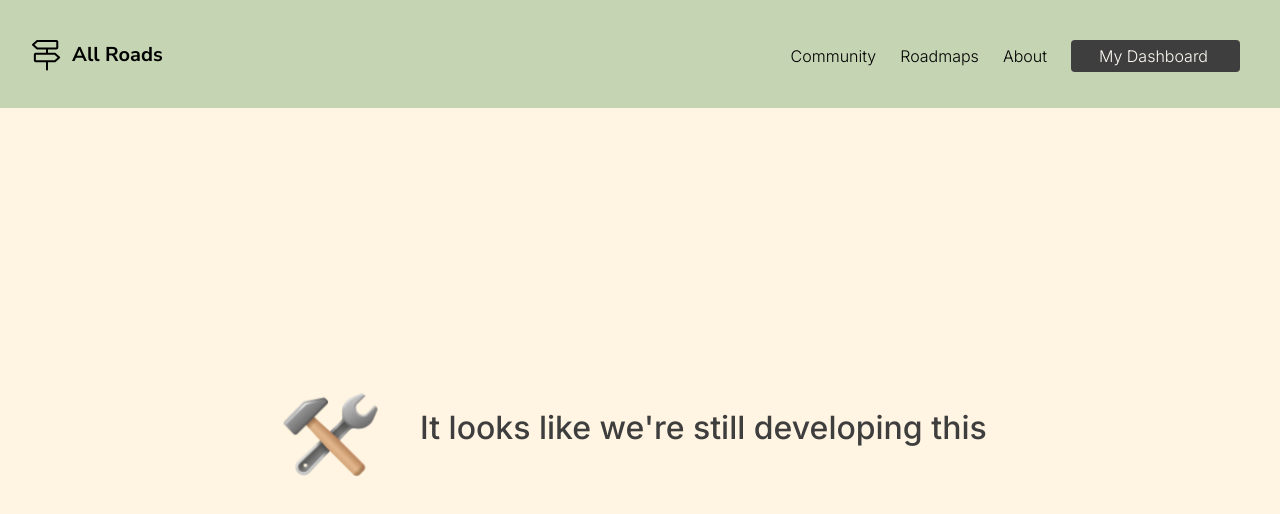
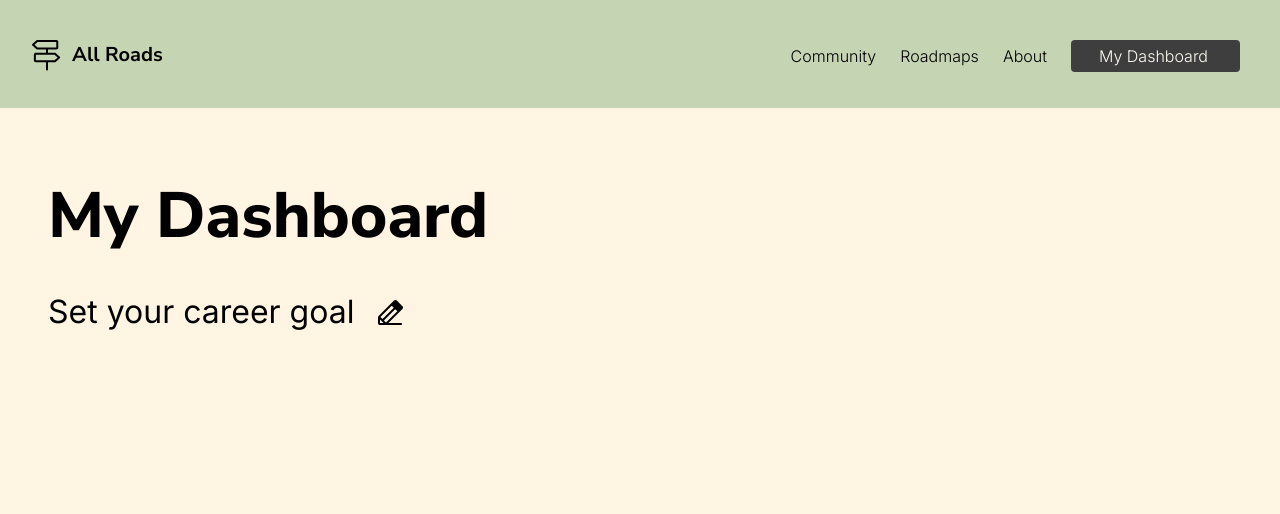
Before and after one commit to cherryontech/salted-caramel, a React (Vite) app: page /dashboard in a window 1280 px wide. Shown: the top 514 px of the page. Built offline with nearby package versions, Linux system fonts and the light colour scheme.

Commit message:
added icons, added dashboard title and intention, refactored code

```diff
--- a/src/App.tsx
+++ b/src/App.tsx
@@ -7,7 +7,6 @@ import Home from "./routes/Home";
 import DetailPage from "./routes/DetailPage";
 import Questionnaire from "./questionnaire/Questionnaire";
 import { QuestionnaireProvider } from "./questionnaire/QuestionnaireProvider";
-import ResultsPage from "./questionnaire/pages/ResultsPage";
 
 const App = () => {
   return (
@@ -17,13 +16,20 @@ const App = () => {
         <Route path="/about" element={<About />} />
         <Route path="/roadmaps" element={<Roadmaps />} />
         <Route path="/community" element={<Community />} />
-        <Route path="/dashboard" element={<Dashboard />} />
-        <Route path="/results" element={<ResultsPage />} />
         <Route
           path="/builddashboard"
           element={
             <QuestionnaireProvider>
               <Questionnaire />
+            </QuestionnaireProvider>
+          }
+        />
+
+        <Route
+          path="/dashboard"
+          element={
+            <QuestionnaireProvider>
+              <Dashboard />
             </QuestionnaireProvider>
           }
         />
--- a/src/assets/icons/Book.tsx
+++ b/src/assets/icons/Book.tsx
@@ -2,9 +2,9 @@ const BookIcon = () => {
   return (
     <div>
       <svg
-        width="32"
-        height="32"
-        viewBox="0 0 32 32"
+        width="30"
+        height="30"
+        viewBox="0 0 32 33"
         fill="none"
         xmlns="http://www.w3.org/2000/svg"
       >
--- /dev/null
+++ b/src/assets/icons/Pencil.tsx
@@ -0,0 +1,20 @@
+const Pencil = () => {
+  return (
+    <div>
+      <svg
+        width="25"
+        height="25"
+        viewBox="0 0 25 25"
+        fill="none"
+        xmlns="http://www.w3.org/2000/svg"
+      >
+        <path
+          d="M24.415 6.17095L18.8288 0.585948C18.643 0.400182 18.4225 0.252823 18.1799 0.152285C17.9372 0.0517467 17.6771 0 17.4144 0C17.1517 0 16.8916 0.0517467 16.6489 0.152285C16.4062 0.252823 16.1857 0.400182 16 0.585948L0.58626 15.9997C0.399734 16.1847 0.251852 16.405 0.151209 16.6477C0.0505661 16.8904 -0.000829299 17.1507 1.01187e-05 17.4134V22.9997C1.01187e-05 23.5301 0.210724 24.0388 0.585796 24.4139C0.960869 24.789 1.46958 24.9997 2.00001 24.9997H23C23.2652 24.9997 23.5196 24.8943 23.7071 24.7068C23.8947 24.5193 24 24.2649 24 23.9997C24 23.7345 23.8947 23.4801 23.7071 23.2926C23.5196 23.1051 23.2652 22.9997 23 22.9997H10.415L24.415 8.9997C24.6008 8.81397 24.7481 8.59348 24.8487 8.35079C24.9492 8.10811 25.001 7.848 25.001 7.58532C25.001 7.32264 24.9492 7.06253 24.8487 6.81985C24.7481 6.57717 24.6008 6.35667 24.415 6.17095ZM5.91501 20.4997L17.2075 9.2072L19.2938 11.2922L8.00001 22.5859L5.91501 20.4997ZM15.79 7.7922L4.50001 19.0859L2.41376 16.9997L13.7075 5.7072L15.79 7.7922ZM2.00001 19.4134L5.58626 22.9997H2.00001V19.4134Z"
+          fill="black"
+        />
+      </svg>
+    </div>
+  );
+};
+
+export default Pencil;
--- a/src/questionnaire/QuestionnaireProvider.tsx
+++ b/src/questionnaire/QuestionnaireProvider.tsx
@@ -6,6 +6,8 @@ import {
 
 type QuestionnaireState = {
   name: string;
+  icon: string;
+  careerGoal: string;
   careerLevel: string;
   fieldId: number | null;
   specializationName: string | null;
--- a/src/questionnaire/pages/AboutYourselfPage.tsx
+++ b/src/questionnaire/pages/AboutYourselfPage.tsx
@@ -3,26 +3,30 @@ import { useQuestionnaire } from "../QuestionnaireProvider";
 
 const education = [
   {
+    icon: "book",
     level: "Student",
     description: "You're aiming to start your career.",
   },
   {
+    icon: "sun",
     level: "Early Career",
     description: "You have 0-3 years of experience in your field.",
   },
   {
+    icon: "trending",
     level: "Mid/senior experience",
     description:
       "You have 4+ years of experience and are growing your expertise.",
   },
   {
+    icon: "refresh",
     level: "Changing careers",
     description: "You have work experience and are exploring a new direction.",
   },
   {
     level: "Something Else",
     description:
-      "You don't see yourslef in one of these categories- no problem!",
+      "You don't see yourself in one of these categories- no problem!",
   },
 ];
 
@@ -106,7 +110,11 @@ const AboutYourselfPage = () => {
                 name="selection"
                 value={item.level}
                 onChange={() =>
-                  setState((prev) => ({ ...prev, careerLevel: item.level }))
+                  setState((prev) => ({
+                    ...prev,
+                    careerLevel: item.level,
+                    icon: item.icon || "",
+                  }))
                 }
                 checked={state.careerLevel === item.level}
                 className="h-3 w-3 mt-1 accent-black cursor-pointer"
--- a/src/questionnaire/pages/LoadingPage.tsx
+++ b/src/questionnaire/pages/LoadingPage.tsx
@@ -4,7 +4,7 @@ import GirlCyclingAnimation from "../../assets/animations/GirlCycling";
 const LoadingPage = () => {
   useEffect(() => {
     const timer = setTimeout(() => {
-      window.location.href = "/results";
+      window.location.href = "/dashboard";
     }, 2500);
     return () => clearTimeout(timer);
   }, []);
--- a/src/questionnaire/pages/ResultsPage.tsx
+++ b/src/questionnaire/pages/ResultsPage.tsx
@@ -1,5 +1,5 @@
-const ResultsPage = () => {
-  return <div>ResultsPage</div>;
-};
+// const ResultsPage = () => {
+//   return <div>ResultsPage</div>;
+// };
 
-export default ResultsPage;
+// export default ResultsPage;
--- a/src/routes/Dashboard.tsx
+++ b/src/routes/Dashboard.tsx
@@ -1,11 +1,118 @@
-import Developing from "./Developing";
+import { useState, type JSX } from "react";
 import Header from "../components/Header";
+import { useQuestionnaire } from "../questionnaire/QuestionnaireProvider";
+import Pencil from "../assets/icons/Pencil";
+import BookIcon from "../assets/icons/Book";
+import SunIcon from "../assets/icons/Sun";
+import TrendingIcon from "../assets/icons/Trending";
+import RefreshIcon from "../assets/icons/Refresh";
+
+type IconName = "book" | "sun" | "trending" | "refresh";
+
+const iconMap: Record<IconName, React.FC> = {
+  book: BookIcon,
+  sun: SunIcon,
+  trending: TrendingIcon,
+  refresh: RefreshIcon,
+};
 
 const Dashboard = () => {
+  const { state, setState } = useQuestionnaire();
+  const [isEditing, setIsEditing] = useState(false);
+  const [tempGoal, setTempGoal] = useState(state.careerGoal || "");
+
+  const IconComponent = iconMap[state.icon as IconName];
+
+  const hasField = !!state.fieldId;
+  const hasSpec = !!state.specializationName;
+  const hasTypedGoal = state.careerGoal.trim().length > 0;
+
+  let goalSentence: JSX.Element | string = "";
+
+  if (hasTypedGoal) {
+    // User typed custom goal (no bold unless you want it)
+    goalSentence = <>My career goal is to {state.careerGoal}.</>;
+  } else if (hasField && hasSpec) {
+    goalSentence = (
+      <>
+        My goal is to become a{" "}
+        <span className="font-bold">{state.fieldId}</span> with a specialization
+        in <span className="font-bold">{state.specializationName}</span>.
+      </>
+    );
+  } else if (hasField) {
+    goalSentence = (
+      <>
+        My goal is to become a{" "}
+        <span className="font-bold">{state.fieldId}</span>.
+      </>
+    );
+  } else {
+    goalSentence = "";
+  }
+
+  const showDefaultPrompt = !goalSentence;
+
   return (
     <div>
       <Header />
-      <Developing />
+      <div className="p-12 mt-3">
+        <h1 className="font-nunito font-extrabold text-[64px]">
+          {state.name === ""
+            ? "My Dashboard"
+            : `${
+                state.name.charAt(0).toUpperCase() + state.name.slice(1)
+              }'s Dashboard`}
+        </h1>
+
+        <div className="mt-6">
+          {!isEditing ? (
+            <h2 className="flex items-center gap-3 font-inter text-[32px]">
+              {showDefaultPrompt ? "Set your career goal" : goalSentence}
+
+              <span
+                onClick={() => {
+                  setIsEditing(true);
+                  setTempGoal(state.careerGoal || "");
+                }}
+                className="cursor-pointer ml-3"
+              >
+                <Pencil />
+              </span>
+            </h2>
+          ) : (
+            <div className="flex items-center gap-3">
+              <h2 className="font-inter text-[32px]">My career goal is to</h2>
+
+              <input
+                type="text"
+                value={tempGoal}
+                onChange={(e) => setTempGoal(e.target.value)}
+                placeholder="work a more flexible job."
+                className="text-[32px] underline w-[335px] text-gray-500"
+              />
+
+              <button
+                onClick={() => {
+                  setState((prev) => ({
+                    ...prev,
+                    careerGoal: tempGoal,
+                  }));
+                  setIsEditing(false);
+                }}
+                className="font-bold text-gray-700"
+              >
+                Save
+              </button>
+            </div>
+          )}
+        </div>
+      </div>
+
+      <p className="flex ml-11 gap-2 items-center font-nunito font-bold">
+        {IconComponent && <IconComponent />}
+        {state.careerLevel}
+      </p>
     </div>
   );
 };
--- a/src/routes/Developing.tsx
+++ b/src/routes/Developing.tsx
@@ -2,7 +2,7 @@ import ToolsIcon from "../assets/icons/Tools";
 
 const Developing = () => {
   return (
-    <div className="flex gap-10 m-70">
+    <div className="flex gap-10 m-70 items-center pl-35">
       <ToolsIcon />
       <p className="text-[32px] font-medium font-inter text-neutralblack mt-4">
         It looks like we're still developing this
--- a/src/store/questionnaireStore.ts
+++ b/src/store/questionnaireStore.ts
@@ -5,6 +5,8 @@ export const loadQuestionnaire = () => {
     ? JSON.parse(saved)
     : {
         name: "",
+        icon: "",
+        careerGoal: "",
         careerLevel: "",
         fieldId: null,
         specializationName: null,
```
